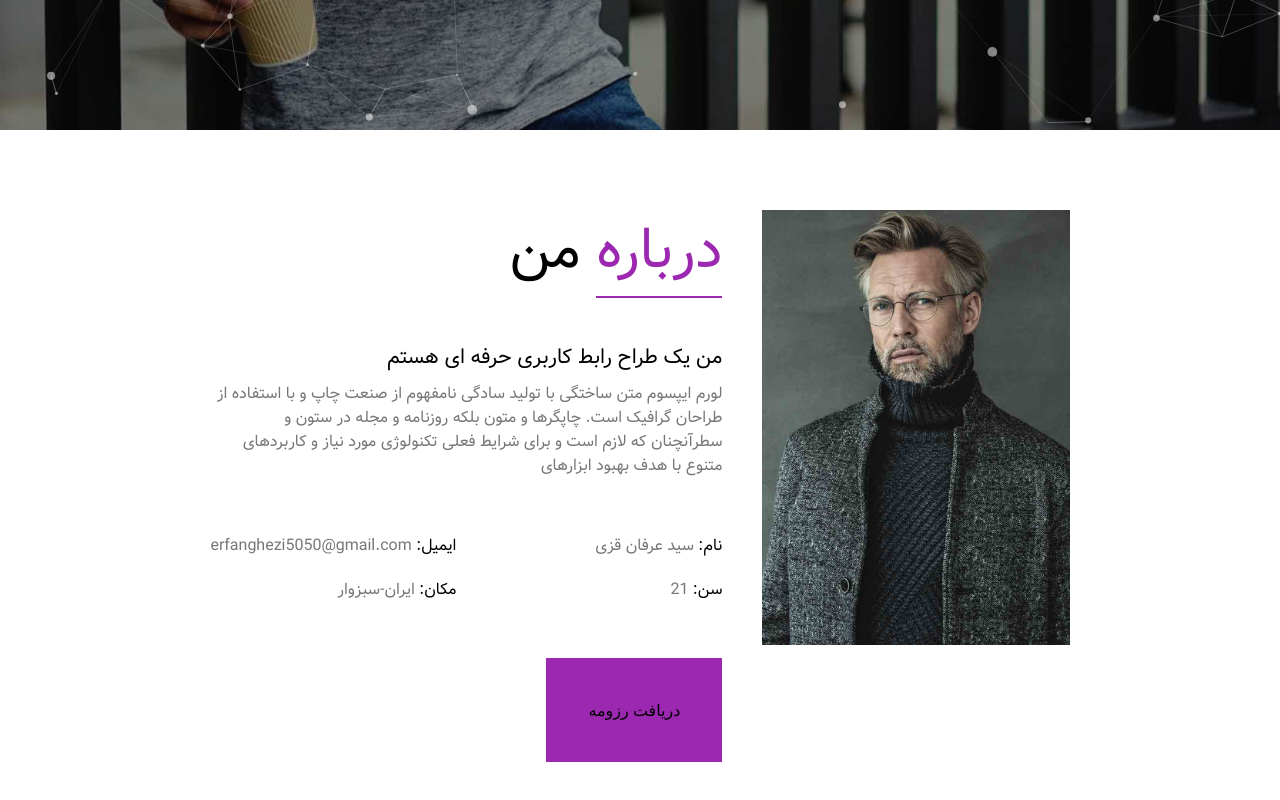
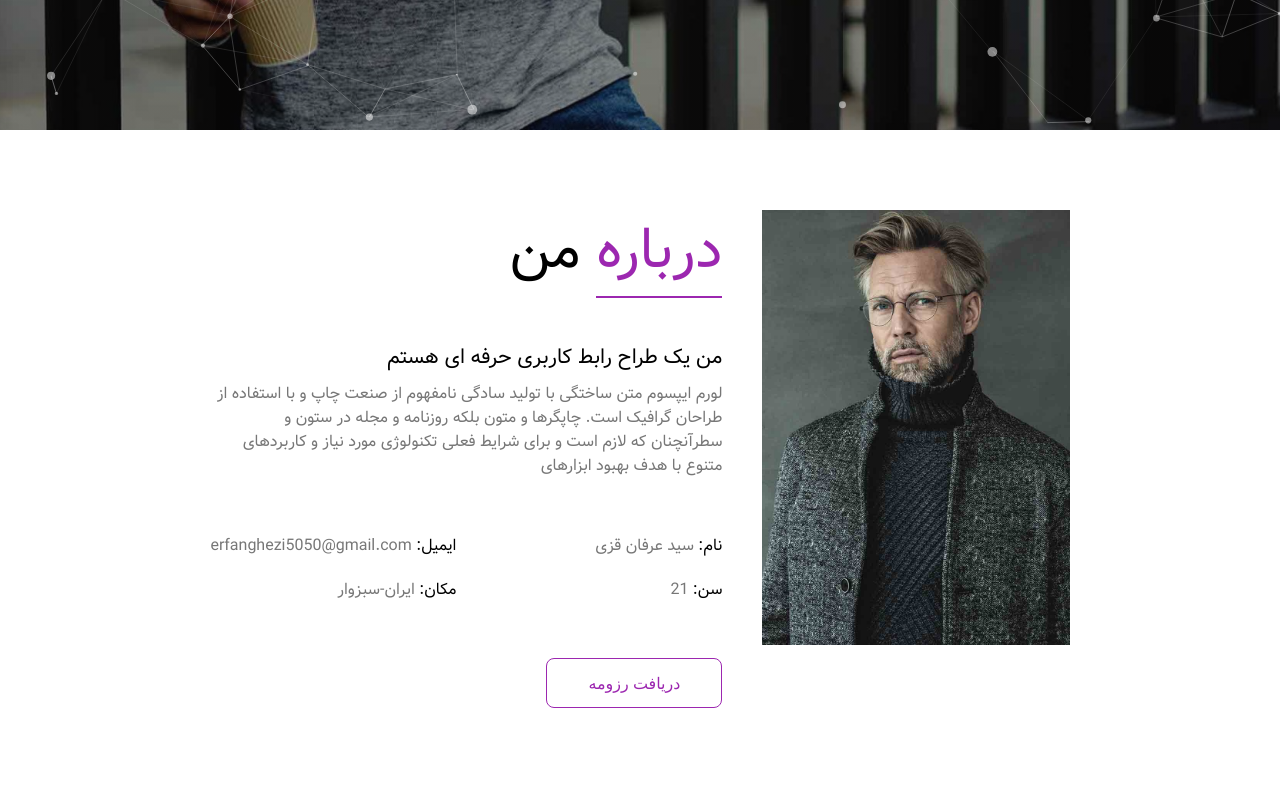
Before and after one commit to undefinedUser1381/me.github.io, a website: page public/index.html in a window 1280 px wide. Shown: the part 670-1470 px from the top of the page. Drawn offline with nearby package versions, Linux system fonts and the light colour scheme.

Commit message:
upadte files

```diff
--- a/public/index.html
+++ b/public/index.html
@@ -108,8 +108,8 @@
           <p>مکان: <span class="text-[#777777]">ایران-سبزوار</span></p>
         </div>
       </div>
-      <div class="flex items-center justify-center bg-pink w-44">
-        <a href="#" class="p-10">دریافت رزومه</a>
+      <div class="flex items-center justify-center w-44">
+        <a href="#" class="w-full text-center transition-all bg-white text-pink border border-pink rounded-lg hover:text-white p-3 hover:bg-pink">دریافت رزومه</a>
       </div>
     </div>
   </div>
```
Also changed, not shown: public/styles/app.css.
